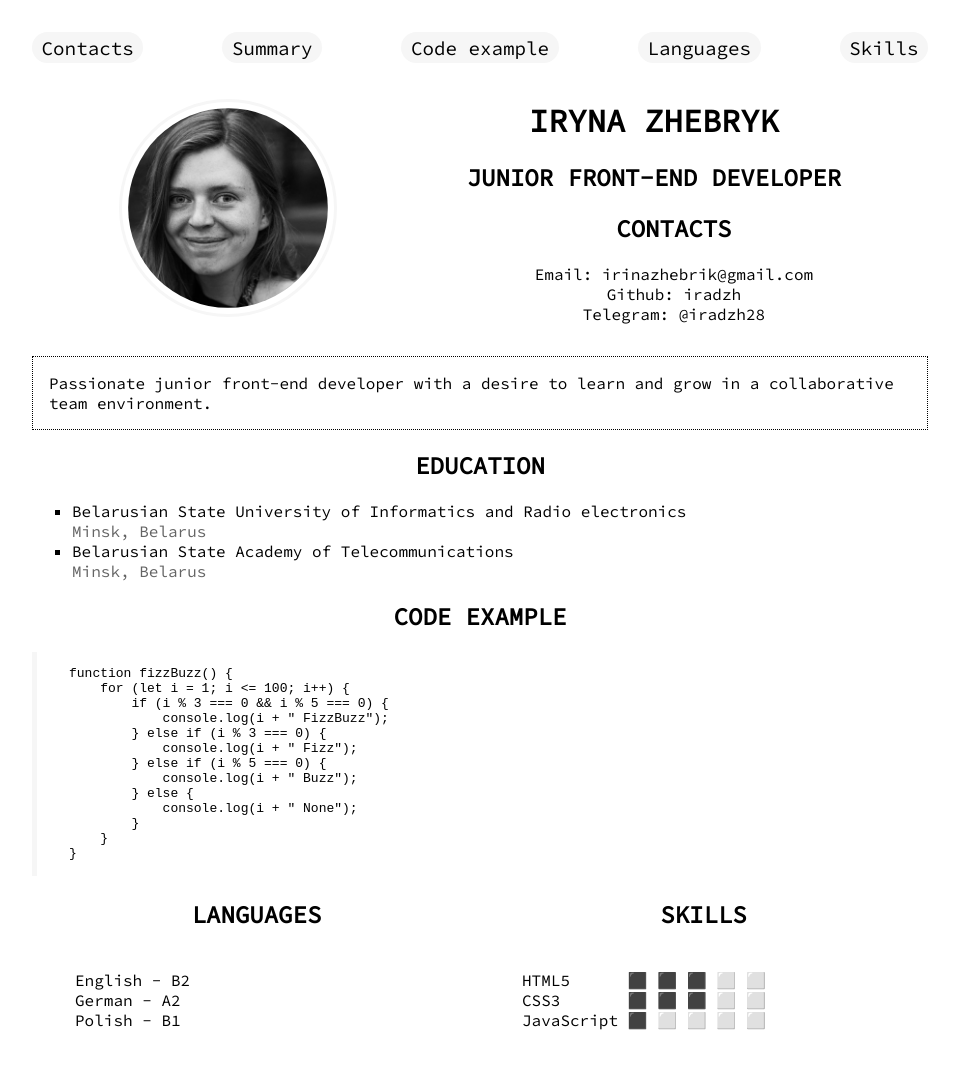
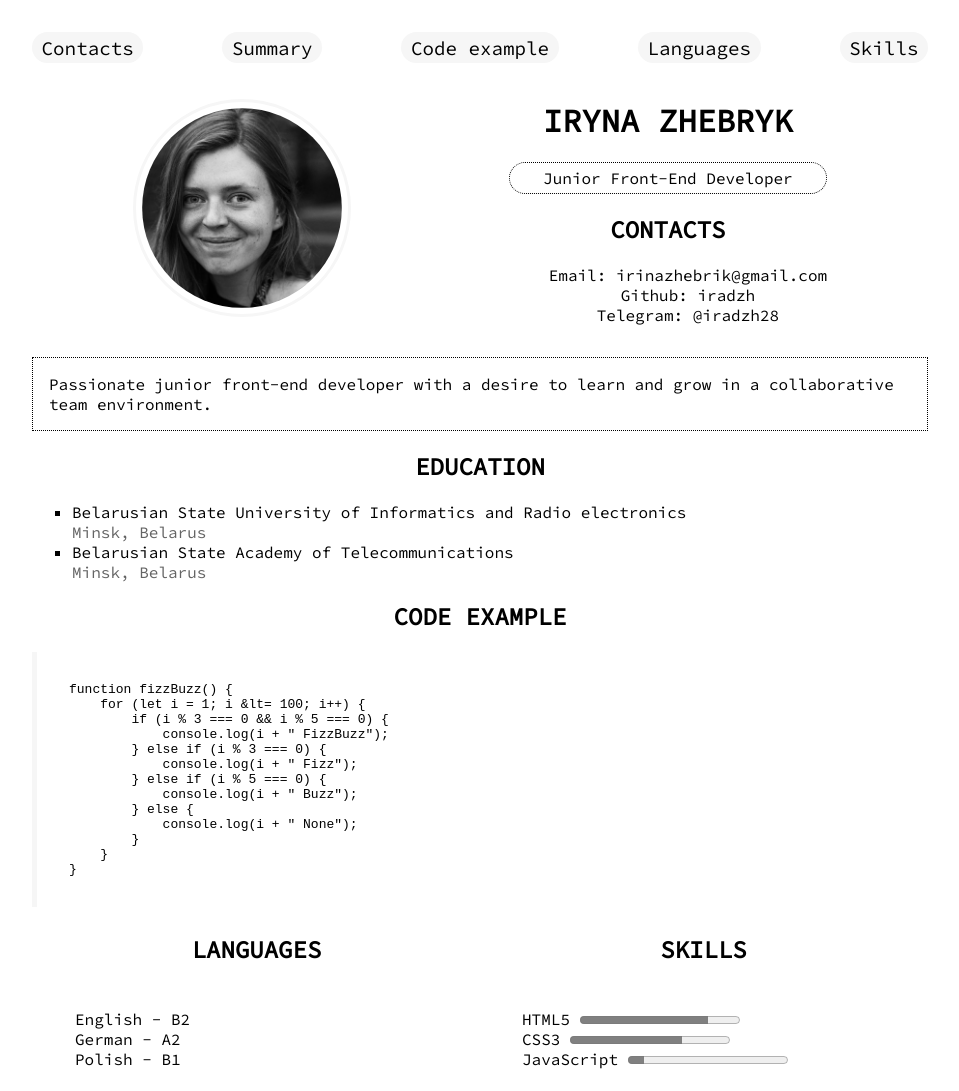
Before and after one commit to iradzh/rsschool-cv, a plain HTML site: page index.html in a window 1280 px wide. Shown: the part 5-1096 px from the top of the page, without its empty margins (160-1119 px from the left). Drawn offline with Linux system fonts and the light colour scheme.

Commit message:
fix: restructure

```diff
--- a/index.html
+++ b/index.html
@@ -12,7 +12,7 @@
     <link rel="preconnect" href="https://fonts.googleapis.com">
     <link rel="preconnect" href="https://fonts.gstatic.com" crossorigin>
     <link href="https://fonts.googleapis.com/css2?family=Source+Code+Pro:wght@300;400&display=swap" rel="stylesheet">
-    <link rel="icon" type="image/x-icon" href="favicon.ico">
+    <link rel="icon" type="image/x-icon" href="./image/favicon.ico">
     <script src="https://kit.fontawesome.com/e327428aa1.js" crossorigin="anonymous"></script>
 
 
@@ -31,13 +31,13 @@
     <header>
         <div class="container-pc">
             <div class="photo flex-element">
-                <img src="photo_zhebryk.jpeg" alt="Iryna's photo" class="picture">
+                <img src="./image/photo_zhebryk.jpeg" alt="Iryna's photo" class="picture">
             </div>
             <div class="contacts flex-element" id="contactid">
                 <h1>Iryna Zhebryk</h1>
-                <h2>Junior Front-End Developer</h2>
+                <p class="job-description">Junior Front-End Developer</p>
+                <h2>Contacts </h2>
                 <ul>
-                    <h2>Contacts</h2>
                     <li> Email: irinazhebrik@gmail.com</li>
                     <li> Github: iradzh</li>
                     <li> Telegram: @iradzh28</li>
@@ -66,9 +66,10 @@
         <h2>Code example</h2>
         <div class="codediv" id="code-example">
 
-            <code><pre>
+            <pre>
+        <code>
 function fizzBuzz() {
-    for (let i = 1; i <= 100; i++) {
+    for (let i = 1; i &amp;lt= 100; i++) {
         if (i % 3 === 0 && i % 5 === 0) {
             console.log(i + " FizzBuzz");
         } else if (i % 3 === 0) {
@@ -80,7 +81,8 @@ function fizzBuzz() {
         }
     }
 }
-</pre></code>
+</code>
+</pre>
 
         </div>
 
@@ -88,10 +90,10 @@ function fizzBuzz() {
             <thead>
                 <tr>
                     <th class="main-table">
-                        <h2>Languages</h2>
+                        <p class="table-head">Languages</p>
                     </th>
                     <th class="main-table">
-                        <h2>Skills</h2>
+                        <p class="table-head">Skills</p>
                     </th>
                 </tr>
             </thead>
@@ -106,9 +108,9 @@ function fizzBuzz() {
                     </td>
                     <td>
                         <ul>
-                            <li>HTML5 &nbsp &nbsp&nbsp&nbsp&#x2B1B &#x2B1B &#x2B1B &#x2B1C &#x2B1C</li>
-                            <li>CSS3 &nbsp &nbsp &nbsp &#x2B1B &#x2B1B &#x2B1B &#x2B1C &#x2B1C</li>
-                            <li>JavaScript &#x2B1B &#x2B1C &#x2B1C &#x2B1C &#x2B1C</li>
+                            <li>HTML5 <progress class="progress-bar" max="10" value="8"></progress></li>
+                            <li>CSS3 <progress class="progress-bar" max="10" value="7"></progress></li>
+                            <li>JavaScript <progress class="progress-bar" max="10" value="1"></progress></li>
                         </ul>
                     </td>
                 </tr>
@@ -123,7 +125,7 @@ function fizzBuzz() {
                     alt="RS Scooll logo" class="rsscool"></a>
         </div>
         <div class="footer-element">
-            <a href="https://github.com/iradzh" class="link"> <img src="github-logo.png" alt="github logo"
+            <a href="https://github.com/iradzh" class="link"> <img src="./image/github-logo.png" alt="github logo"
                     class="ghlogo">
                 Github </a>
         </div>
--- a/styles.css
+++ b/styles.css
@@ -6,6 +6,21 @@ body {
 h1, h2 {
     text-transform: uppercase;
     text-align: center;
+}
+.job-description {
+    font-size: 1em;
+    text-align: center;
+    border-radius: 1em;
+    border: 1px dotted black;
+    padding: 0.3em 0;
+
+}
+.table-head {
+    font-size: 1.5em;
+    text-align: center;
+    text-transform: uppercase;
+
+
 }
 a {
     text-decoration: none;
@@ -83,6 +98,11 @@ table {
 .main-table {
     width: 50%;
 }
+.progress-bar {
+    height: 1em;
+    accent-color: grey;
+
+}
 
 /*-------- footer --------*/
 .footer-style {
```
Also changed, not shown: github-mark-white.png (deleted), icons-empty.png (deleted), icons-full.png (deleted), image/favicon.ico (renamed from favicon.ico), image/github-logo.png (renamed from github-logo.png), image/photo_zhebryk.jpeg (renamed from photo.jpeg), photo_zhebryk.jpeg (deleted), 2 other files.
